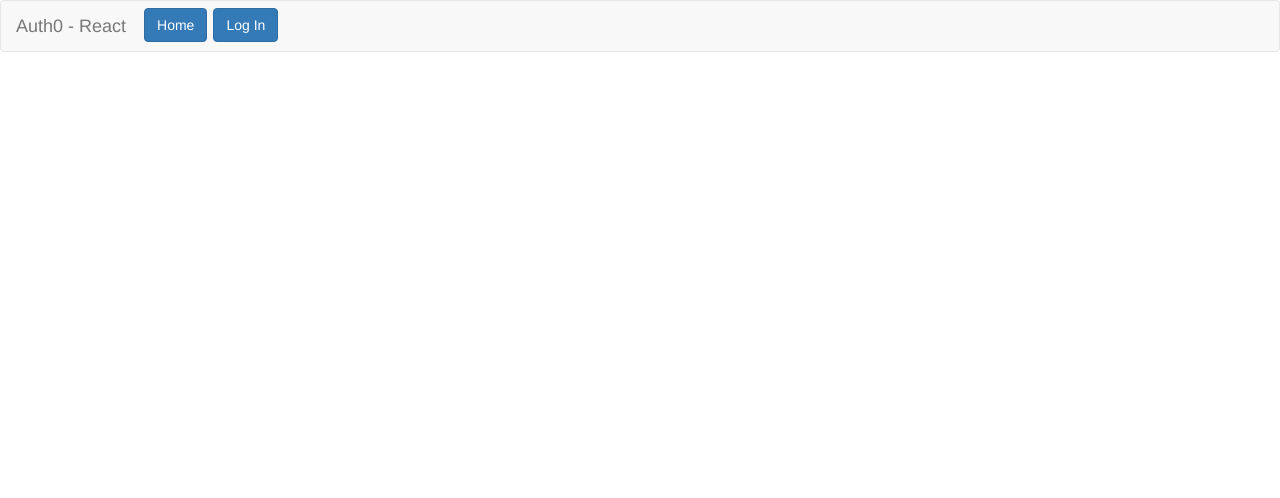
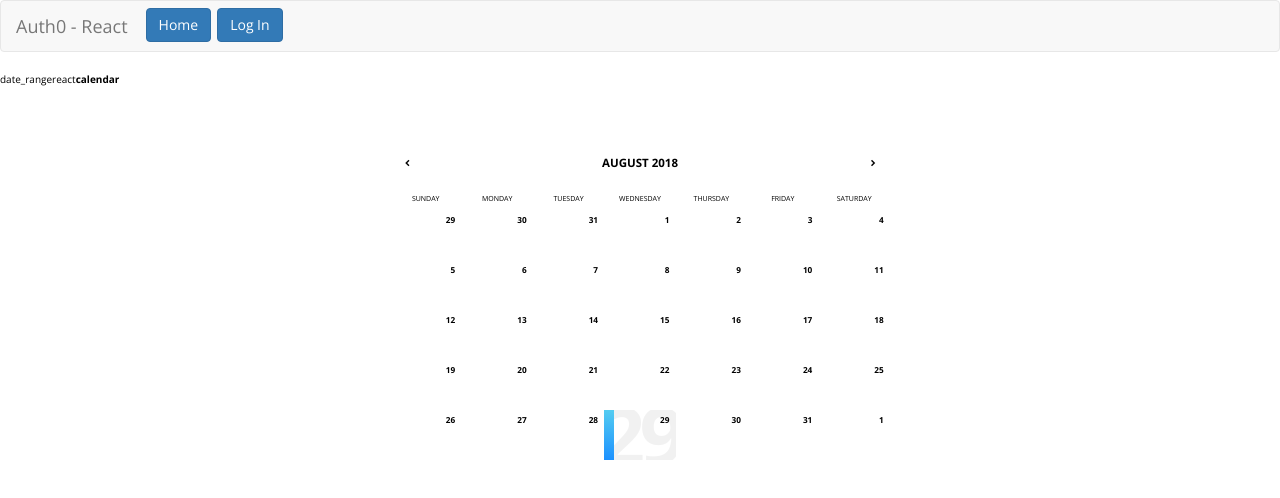
Before and after one commit to npuh/TrainWithMe, a React (Create React App) app in the folder ViimeinenToivo/ClientApp/: page /calendar in a window 1280 px wide. Shown: the top 498 px of the page. Built offline with nearby package versions, Linux system fonts and the light colour scheme; what auth0-js would draw is missing.

Commit message:
Kalenteri lisätty

```diff
--- a/ViimeinenToivo/ClientApp/src/App.js
+++ b/ViimeinenToivo/ClientApp/src/App.js
@@ -1,8 +1,14 @@
 import React, { Component } from 'react';
 import { Navbar, Button } from 'react-bootstrap';
 import './App.css';
+import Calendar from "./Components/Calendar";
 
-class App extends Component {
+
+
+class App extends React.Component {
+    get displayName() {
+        return 'React.Component'
+    }
     goTo(route) {
         this.props.history.replace(`/${route}`);
     }
@@ -19,6 +25,7 @@
         const { isAuthenticated } = this.props.auth;
 
         return (
+
             <div>
                 <Navbar fluid>
                     <Navbar.Header>
@@ -58,6 +65,13 @@
                         }
                     </Navbar.Header>
                 </Navbar>
+                <span>date_range</span>
+                <span>
+                    react<b>calendar</b>
+                </span>
+                <main>
+                    <Calendar />
+                </main>
             </div>
         );
     }
--- /dev/null
+++ b/ViimeinenToivo/ClientApp/src/Components/Calendar.css
@@ -0,0 +1,231 @@
+/* FONT IMPORTS */
+
+@import url(https://fonts.googleapis.com/css?family=Open+Sans:300,400,700);
+@import url(https://fonts.googleapis.com/icon?family=Material+Icons);
+
+.icon {
+    font-family: 'Material Icons', serif;
+    font-style: normal;
+    display: inline-block;
+    vertical-align: middle;
+    line-height: 1;
+    text-transform: none;
+    letter-spacing: normal;
+    word-wrap: normal;
+    white-space: nowrap;
+    direction: ltr;
+    -webkit-font-smoothing: antialiased;
+    text-rendering: optimizeLegibility;
+    -moz-osx-font-smoothing: grayscale;
+    font-feature-settings: 'liga';
+}
+
+
+/* VARIABLES */
+
+/*:root {
+    --main-color: #1a8fff;
+    --text-color: #777;
+    --text-color-light: #ccc;
+    --border-color: #eee;
+    --bg-color: #f9f9f9;
+    --neutral-color: #fff;
+}*/
+
+
+/* GENERAL */
+
+* {
+    box-sizing: border-box;
+}
+
+body {
+    font-family: 'Open Sans', 'Helvetica Neue', 'Helvetica', 'Arial', sans-serif;
+    font-size: 1em;
+    font-weight: 300;
+    line-height: 1.5;
+    color: var(--text-color);
+    background: var(--bg-color);
+    position: relative;
+}
+
+header {
+    display: block;
+    width: 100%;
+    padding: 1.75em 0;
+    border-bottom: 1px solid var(--border-color);
+    background: var(--neutral-color);
+}
+
+    header #logo {
+        font-size: 175%;
+        text-align: center;
+        color: var(--main-color);
+        line-height: 1;
+    }
+
+        header #logo .icon {
+            padding-right: .25em;
+        }
+
+main {
+    display: block;
+    margin: 0 auto;
+    margin-top: 5em;
+    max-width: 50em;
+}
+
+
+/* GRID */
+
+.row {
+    margin: 0;
+    padding: 0;
+    display: flex;
+    flex-direction: row;
+    flex-wrap: wrap;
+    width: 100%;
+}
+
+.row-middle {
+    align-items: center;
+}
+
+.col {
+    flex-grow: 1;
+    flex-basis: 0;
+    max-width: 100%;
+}
+
+.col-start {
+    justify-content: flex-start;
+    text-align: left;
+}
+
+.col-center {
+    justify-content: center;
+    text-align: center;
+}
+
+.col-end {
+    justify-content: flex-end;
+    text-align: right;
+}
+
+
+/* Calendar */
+
+.calendar {
+    display: block;
+    position: relative;
+    width: 100%;
+    background: var(--neutral-color);
+    border: 1px solid var(--border-color);
+}
+
+    .calendar .header {
+        text-transform: uppercase;
+        font-weight: 700;
+        font-size: 115%;
+        padding: 1.5em 0;
+        border-bottom: 1px solid var(--border-color);
+    }
+
+        .calendar .header .icon {
+            cursor: pointer;
+            transition: .15s ease-out;
+        }
+
+            .calendar .header .icon:hover {
+                transform: scale(1.75);
+                transition: .25s ease-out;
+                color: var(--main-color);
+            }
+
+            .calendar .header .icon:first-of-type {
+                margin-left: 1em;
+            }
+
+            .calendar .header .icon:last-of-type {
+                margin-right: 1em;
+            }
+
+    .calendar .days {
+        text-transform: uppercase;
+        font-weight: 400;
+        color: var(--text-color-light);
+        font-size: 70%;
+        padding: .75em 0;
+        border-bottom: 1px solid var(--border-color);
+    }
+
+    .calendar .body .cell {
+        position: relative;
+        height: 5em;
+        border-right: 1px solid var(--border-color);
+        overflow: hidden;
+        cursor: pointer;
+        background: var(--neutral-color);
+        transition: 0.25s ease-out;
+    }
+
+        .calendar .body .cell:hover {
+            background: var(--bg-color);
+            transition: 0.5s ease-out;
+        }
+
+    .calendar .body .selected {
+        border-left: 10px solid transparent;
+        border-image: linear-gradient(45deg, #1a8fff 0%,#53cbf1 40%);
+        border-image-slice: 1;
+    }
+
+    .calendar .body .row {
+        border-bottom: 1px solid var(--border-color);
+    }
+
+        .calendar .body .row:last-child {
+            border-bottom: none;
+        }
+
+    .calendar .body .cell:last-child {
+        border-right: none;
+    }
+
+    .calendar .body .cell .number {
+        position: absolute;
+        font-size: 82.5%;
+        line-height: 1;
+        top: .75em;
+        right: .75em;
+        font-weight: 700;
+    }
+
+    .calendar .body .disabled {
+        color: var(--text-color-light);
+        pointer-events: none;
+    }
+
+    .calendar .body .cell .bg {
+        font-weight: 700;
+        line-height: 1;
+        color: var(--main-color);
+        opacity: 0;
+        font-size: 8em;
+        position: absolute;
+        top: -.2em;
+        right: -.05em;
+        transition: .25s ease-out;
+        letter-spacing: -.07em;
+    }
+
+    .calendar .body .cell:hover .bg, .calendar .body .selected .bg {
+        opacity: 0.05;
+        transition: .5s ease-in;
+    }
+
+    .calendar .body .col {
+        flex-grow: 0;
+        flex-basis: calc(100%/7);
+        width: calc(100%/7);
+    }
--- /dev/null
+++ b/ViimeinenToivo/ClientApp/src/Components/Calendar.jsx
@@ -0,0 +1,121 @@
+import React from "react";
+import dateFns from "date-fns";
+import './Calendar.css'
+
+class Calendar extends React.Component {
+    state = {
+        currentMonth: new Date(),
+        selectedDate: new Date()
+    };
+
+    renderHeader() {
+        const dateFormat = "MMMM YYYY";
+
+        return (
+            <div className="header row flex-middle">
+                <div className="col col-start">
+                    <div className="icon" onClick={this.prevMonth}>
+                        chevron_left
+          </div>
+                </div>
+                <div className="col col-center">
+                    <span>{dateFns.format(this.state.currentMonth, dateFormat)}</span>
+                </div>
+                <div className="col col-end" onClick={this.nextMonth}>
+                    <div className="icon">chevron_right</div>
+                </div>
+            </div>
+        );
+    }
+
+    renderDays() {
+        const dateFormat = "dddd";
+        const days = [];
+
+        let startDate = dateFns.startOfWeek(this.state.currentMonth);
+
+        for (let i = 0; i < 7; i++) {
+            days.push(
+                <div className="col col-center" key={i}>
+                    {dateFns.format(dateFns.addDays(startDate, i), dateFormat)}
+                </div>
+            );
+        }
+
+        return <div className="days row">{days}</div>;
+    }
+
+    renderCells() {
+        const { currentMonth, selectedDate } = this.state;
+        const monthStart = dateFns.startOfMonth(currentMonth);
+        const monthEnd = dateFns.endOfMonth(monthStart);
+        const startDate = dateFns.startOfWeek(monthStart);
+        const endDate = dateFns.endOfWeek(monthEnd);
+
+        const dateFormat = "D";
+        const rows = [];
+
+        let days = [];
+        let day = startDate;
+        let formattedDate = "";
+
+        while (day <= endDate) {
+            for (let i = 0; i < 7; i++) {
+                formattedDate = dateFns.format(day, dateFormat);
+                const cloneDay = day;
+                days.push(
+                    <div
+                        className={`col cell ${
+                            !dateFns.isSameMonth(day, monthStart)
+                                ? "disabled"
+                                : dateFns.isSameDay(day, selectedDate) ? "selected" : ""
+                            }`}
+                        key={day}
+                        onClick={() => this.onDateClick(dateFns.parse(cloneDay))}
+                    >
+                        <span className="number">{formattedDate}</span>
+                        <span className="bg">{formattedDate}</span>
+                    </div>
+                );
+                day = dateFns.addDays(day, 1);
+            }
+            rows.push(
+                <div className="row" key={day}>
+                    {days}
+                </div>
+            );
+            days = [];
+        }
+        return <div className="body">{rows}</div>;
+    }
+
+    onDateClick = day => {
+        this.setState({
+            selectedDate: day
+        });
+    };
+
+    nextMonth = () => {
+        this.setState({
+            currentMonth: dateFns.addMonths(this.state.currentMonth, 1)
+        });
+    };
+
+    prevMonth = () => {
+        this.setState({
+            currentMonth: dateFns.subMonths(this.state.currentMonth, 1)
+        });
+    };
+
+    render() {
+        return (
+            <div className="calendar">
+                {this.renderHeader()}
+                {this.renderDays()}
+                {this.renderCells()}
+            </div>
+        );
+    }
+}
+
+export default Calendar;
```
Also changed, not shown: ViimeinenToivo/ClientApp/src/App.css (line endings or trailing spaces), 2 other files (tests, documents, lock files or other folders).
